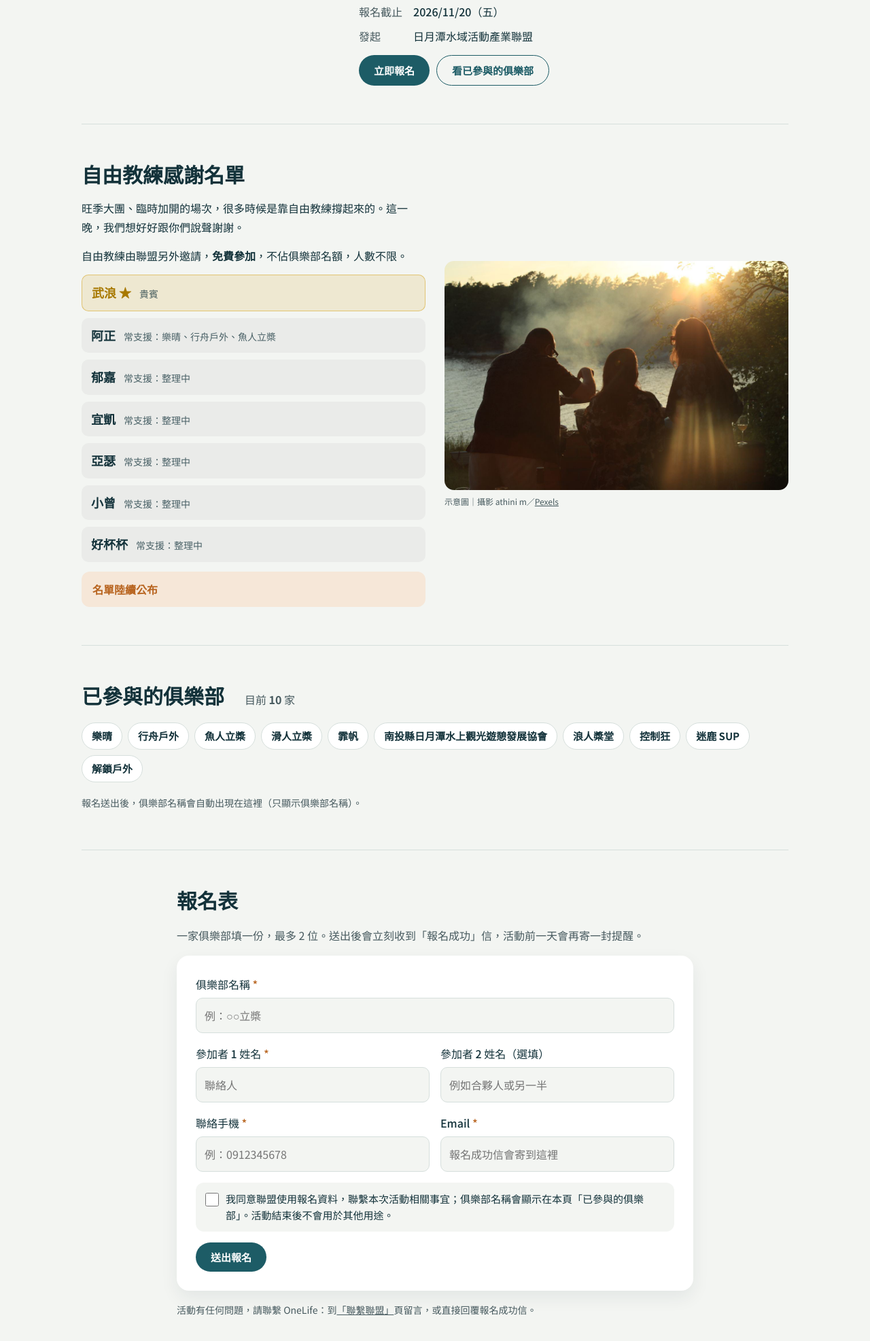
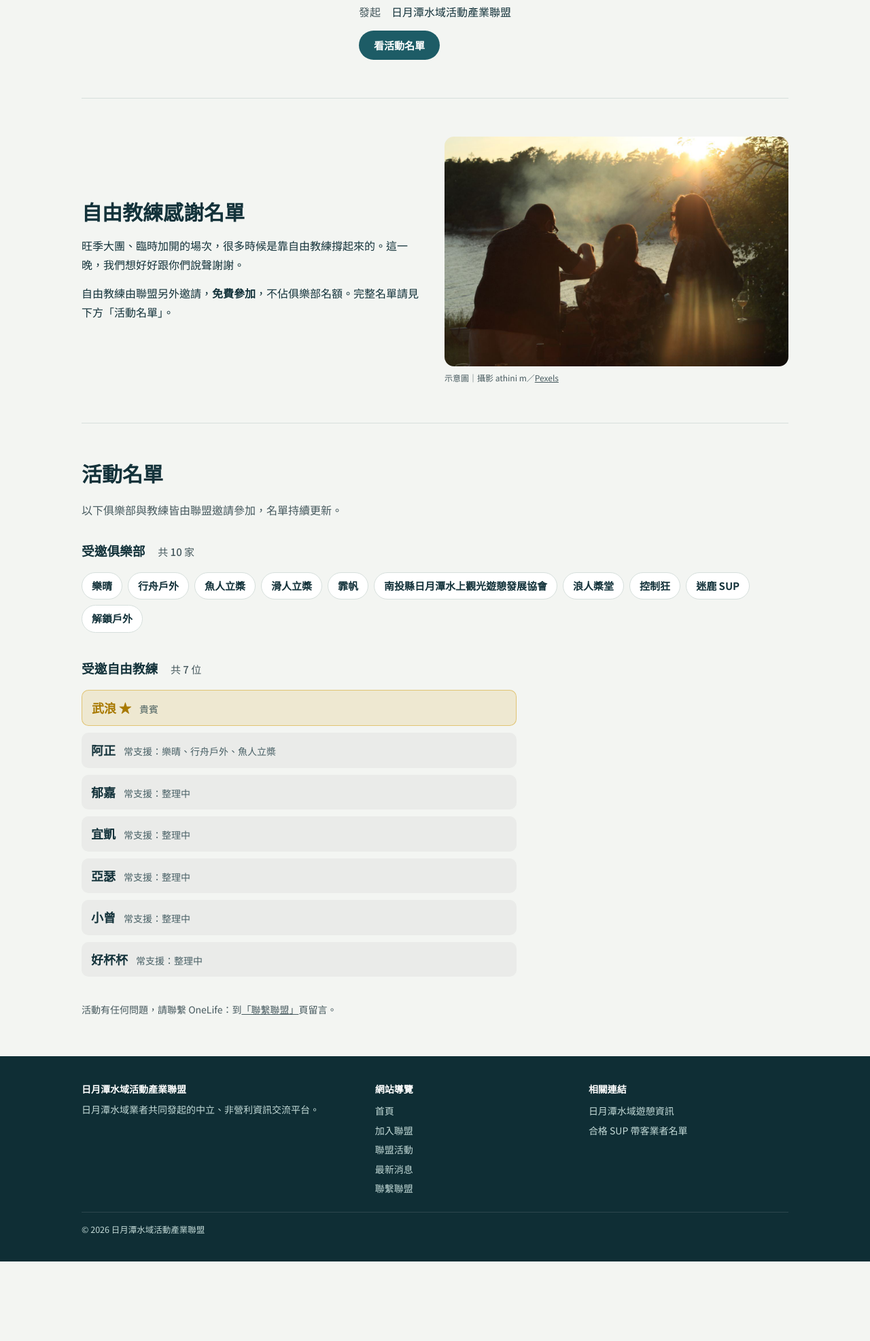
Before and after one commit to onelife-mini/sunmoonlake-alliance, a plain HTML site: page events/year-end-2026/index.html in a window 1280 px wide. Shown: the part 817-2790 px from the top of the page at 68% size. After the commit the page ends 2673 px from the top, so only its background shows below. Drawn offline with Linux system fonts and the light colour scheme; no server answers.

Commit message:
歲末感恩會：改為邀請制，移除報名表，新增「活動名單」區塊

```diff
--- a/events/year-end-2026/index.html
+++ b/events/year-end-2026/index.html
@@ -3,13 +3,13 @@
 <head>
 <meta charset="utf-8">
 <meta name="viewport" content="width=device-width,initial-scale=1,viewport-fit=cover">
-<title>2026 日月潭水域歲末感恩會｜活動報名｜日月潭水域活動產業聯盟</title>
-<meta name="description" content="今年辛苦了，一起烤肉、一起說聲謝謝。11/24（二）18:00–21:00 於魚池鄉解鎖小屋，集結日月潭周邊俱樂部交流，並感謝這一年協助各俱樂部帶團的自由教練。每家俱樂部 2 位，線上報名至 11/20。">
+<title>2026 日月潭水域歲末感恩會｜聯盟活動｜日月潭水域活動產業聯盟</title>
+<meta name="description" content="今年辛苦了，一起烤肉、一起說聲謝謝。11/24（二）18:00–21:00 於魚池鄉解鎖小屋，集結日月潭周邊俱樂部交流，並感謝這一年協助各俱樂部帶團的自由教練。聯盟邀請日月潭周邊俱樂部與自由教練一同參加。">
 <link rel="canonical" href="https://sunmoonlake.xyz/events/year-end-2026/">
 <meta property="og:type" content="website">
 <meta property="og:site_name" content="日月潭水域活動產業聯盟">
-<meta property="og:title" content="2026 日月潭水域歲末感恩會｜活動報名｜日月潭水域活動產業聯盟">
-<meta property="og:description" content="今年辛苦了，一起烤肉、一起說聲謝謝。11/24（二）18:00–21:00 於魚池鄉解鎖小屋，集結日月潭周邊俱樂部交流，並感謝這一年協助各俱樂部帶團的自由教練。每家俱樂部 2 位，線上報名至 11/20。">
+<meta property="og:title" content="2026 日月潭水域歲末感恩會｜聯盟活動｜日月潭水域活動產業聯盟">
+<meta property="og:description" content="今年辛苦了，一起烤肉、一起說聲謝謝。11/24（二）18:00–21:00 於魚池鄉解鎖小屋，集結日月潭周邊俱樂部交流，並感謝這一年協助各俱樂部帶團的自由教練。聯盟邀請日月潭周邊俱樂部與自由教練一同參加。">
 <meta property="og:url" content="https://sunmoonlake.xyz/events/year-end-2026/">
 <meta property="og:image" content="https://sunmoonlake.xyz/assets/img/year-end-2026-hut.jpg?v=1111">
 <meta name="theme-color" content="#0F2E35">
@@ -29,17 +29,17 @@
   </div>
 </header>
 <main id="main">
-<section class="page-head" data-hide-sticky><div class="wrap"><h1>2026 日月潭水域<wbr>歲末感恩會</h1><p>今年辛苦了，一起烤肉、一起說聲謝謝。</p><div class="head-facts"><span>11/24（二）18:00–21:00</span><span>魚池鄉 解鎖小屋</span><span>每家俱樂部 2 位</span></div></div></section>
+<section class="page-head" data-hide-sticky><div class="wrap"><h1>2026 日月潭水域<wbr>歲末感恩會</h1><p>今年辛苦了，一起烤肉、一起說聲謝謝。</p><div class="head-facts"><span>11/24（二）18:00–21:00</span><span>魚池鄉 解鎖小屋</span><span>聯盟邀請制</span></div></div></section>
 <div class="wrap">
   <section class="sec" data-hide-sticky>
     <div class="ev-top">
       <img class="poster" src="/assets/img/year-end-2026-hut.jpg?v=1111" alt="解鎖小屋外觀，前方是寬敞的水泥空地" width="1200" height="955">
       <div class="body">
         <p class="lead"><b>一年忙完了，日月潭的俱樂部們，一起吃頓飯吧。</b></p>
-        <p>這一年，日月潭周邊的俱樂部各自帶了很多團。年底了，我們想找個晚上，讓大家放下槳、圍著烤肉架聊聊天，認識一下平常在湖上擦身而過的同業。不限聯盟成員，日月潭周邊的俱樂部都歡迎。</p>
+        <p>這一年，日月潭周邊的俱樂部各自帶了很多團。年底了，我們想找個晚上，讓大家放下槳、圍著烤肉架聊聊天，認識一下平常在湖上擦身而過的同業。這次由聯盟邀請日月潭周邊的俱樂部參加（不限聯盟成員）。</p>
         <p>更重要的是，要謝謝這一年來，在各俱樂部人手不夠時幫忙帶團的自由教練。</p>
-        <dl class="kv"><dt>時間</dt><dd>2026/11/24（二）18:00–21:00</dd><dt>地點</dt><dd>解鎖小屋<br><span class="muted" style="font-size:14px">南投縣魚池鄉瓊文巷 38-2 號・Yellow 教練（解鎖戶外）的場地</span></dd><dt>形式</dt><dd>烤肉餐會</dd><dt>對象</dt><dd>日月潭周邊俱樂部（不限聯盟成員）</dd><dt>名額</dt><dd>每家俱樂部 2 位（例如合夥人或夫妻）</dd><dt>費用</dt><dd>每家俱樂部 NT$1,000～2,000（依實際參加人數公告，最少 1,000、最多不超過 2,000），活動當天現場收取，用來分攤餐費</dd><dt>報名截止</dt><dd>2026/11/20（五）</dd><dt>發起</dt><dd>日月潭水域活動產業聯盟</dd></dl>
-        <div style="display:flex;gap:10px;flex-wrap:wrap"><a class="btn btn-lake" href="#apply">立即報名</a><a class="btn btn-ghost" href="#joined">看已參與的俱樂部</a></div>
+        <dl class="kv"><dt>時間</dt><dd>2026/11/24（二）18:00–21:00</dd><dt>地點</dt><dd>解鎖小屋<br><span class="muted" style="font-size:14px">南投縣魚池鄉瓊文巷 38-2 號・Yellow 教練（解鎖戶外）的場地</span></dd><dt>形式</dt><dd>烤肉餐會</dd><dt>對象</dt><dd>聯盟邀請的日月潭周邊俱樂部與自由教練</dd><dt>名額</dt><dd>每家俱樂部 2 位（例如合夥人或夫妻）</dd><dt>費用</dt><dd>每家俱樂部 NT$1,000～2,000（依實際參加人數公告，最少 1,000、最多不超過 2,000），活動當天現場收取，用來分攤餐費</dd><dt>發起</dt><dd>日月潭水域活動產業聯盟</dd></dl>
+        <div style="display:flex;gap:10px;flex-wrap:wrap"><a class="btn btn-lake" href="#list">看活動名單</a></div>
       </div>
     </div>
   </section>
@@ -48,8 +48,18 @@
       <div style="display:flex;flex-direction:column;gap:14px">
         <h2>自由教練感謝名單</h2>
         <p>旺季大團、臨時加開的場次，很多時候是靠自由教練撐起來的。這一晚，我們想好好跟你們說聲謝謝。</p>
-        <p>自由教練由聯盟另外邀請，<b>免費參加</b>，不佔俱樂部名額，人數不限。</p>
-        <ul class="coaches">
+        <p>自由教練由聯盟另外邀請，<b>免費參加</b>，不佔俱樂部名額。完整名單請見下方「活動名單」。</p>
+      </div>
+      <figure><img src="/assets/img/year-end-2026-bbq.jpg?v=1111" alt="湖邊黃昏，朋友圍著烤肉架聊天（示意圖）" width="1200" height="800" loading="lazy"><figcaption>示意圖｜攝影 athini m／<a href="https://www.pexels.com/photo/summer-evening-barbecue-by-the-lake-34411250/" target="_blank" rel="noopener">Pexels</a></figcaption></figure>
+    </div>
+  </section>
+  <section class="sec" id="list">
+    <h2>活動名單</h2>
+    <p class="muted">以下俱樂部與教練皆由聯盟邀請參加，名單持續更新。</p>
+    <h3 style="margin-top:18px">受邀俱樂部　<span class="muted" style="font-family:var(--sans);font-size:15px;font-weight:500">共 10 家</span></h3>
+    <ul class="joined"><li>樂晴</li><li>行舟戶外</li><li>魚人立槳</li><li>滑人立槳</li><li>霏帆</li><li>南投縣日月潭水上觀光遊憩發展協會</li><li>浪人槳堂</li><li>控制狂</li><li>迷鹿 SUP</li><li>解鎖戶外</li></ul>
+    <h3 style="margin-top:24px">受邀自由教練　<span class="muted" style="font-family:var(--sans);font-size:15px;font-weight:500">共 7 位</span></h3>
+    <ul class="coaches" style="max-width:640px">
           <li class="vip"><b>武浪 ★</b><span>貴賓</span></li>
           <li><b>阿正</b><span>常支援：樂晴、行舟戶外、魚人立槳</span></li>
           <li><b>郁嘉</b><span>常支援：整理中</span></li>
@@ -57,45 +67,8 @@
           <li><b>亞瑟</b><span>常支援：整理中</span></li>
           <li><b>小曾</b><span>常支援：整理中</span></li>
           <li><b>好杯杯</b><span>常支援：整理中</span></li>
-        </ul>
-        <p class="soon">名單陸續公布</p>
-      </div>
-      <figure><img src="/assets/img/year-end-2026-bbq.jpg?v=1111" alt="湖邊黃昏，朋友圍著烤肉架聊天（示意圖）" width="1200" height="800" loading="lazy"><figcaption>示意圖｜攝影 athini m／<a href="https://www.pexels.com/photo/summer-evening-barbecue-by-the-lake-34411250/" target="_blank" rel="noopener">Pexels</a></figcaption></figure>
-    </div>
-  </section>
-  <section class="sec" id="joined">
-    <h2>已參與的俱樂部　<span class="muted" style="font-family:var(--sans);font-size:16px;font-weight:500">目前 <b id="joinedCount">—</b> 家</span></h2>
-    <ul class="joined" id="joinedList"><li class="empty">名單載入中…</li></ul>
-    <p class="muted" style="font-size:14px">報名送出後，俱樂部名稱會自動出現在這裡（只顯示俱樂部名稱）。</p>
-  </section>
-  <section class="sec" id="apply" data-hide-sticky>
-    <div class="reg-wrap">
-      <h2>報名表</h2>
-      <p class="muted">一家俱樂部填一份，最多 2 位。送出後會立刻收到「報名成功」信，活動前一天會再寄一封提醒。</p>
-      <div id="reg" data-event="year-end-2026" data-api="https://script.google.com/macros/s/AKfycbw1y5WbCX12ivtSylexB7xxvW3YWS8UEKiBIKNi6Gjl8S6GrlT1pdjMHBGJ7zfGqkzA/exec">
-        <p class="reg-state" id="regState" hidden></p>
-        <form class="form" id="regForm" novalidate>
-          <fieldset>
-            <div class="f"><label for="rClub">俱樂部名稱 <i>*</i></label><input id="rClub" name="club" type="text" placeholder="例：○○立槳" autocomplete="organization"></div>
-            <div class="f2">
-              <div class="f"><label for="rP1">參加者 1 姓名 <i>*</i></label><input id="rP1" name="person1" type="text" placeholder="聯絡人" autocomplete="name"></div>
-              <div class="f"><label for="rP2">參加者 2 姓名（選填）</label><input id="rP2" name="person2" type="text" placeholder="例如合夥人或另一半" autocomplete="off"></div>
-            </div>
-            <div class="f2">
-              <div class="f"><label for="rPhone">聯絡手機 <i>*</i></label><input id="rPhone" name="phone" type="tel" placeholder="例：0912345678" autocomplete="tel" inputmode="tel"></div>
-              <div class="f"><label for="rEmail">Email <i>*</i></label><input id="rEmail" name="email" type="email" placeholder="報名成功信會寄到這裡" autocomplete="email"></div>
-            </div>
-            <p class="fee-line" id="feeLine" hidden></p>
-            <label class="ck"><input type="checkbox" name="agree" id="rAgree" value="1"><span>我同意聯盟使用報名資料，聯繫本次活動相關事宜；俱樂部名稱會顯示在本頁「已參與的俱樂部」。活動結束後不會用於其他用途。</span></label>
-            <input class="hp" type="text" name="website" tabindex="-1" autocomplete="off" aria-hidden="true">
-            <p class="err" role="alert" hidden></p>
-            <button class="btn btn-lake" type="submit" style="align-self:flex-start">送出報名</button>
-          </fieldset>
-        </form>
-        <div class="done" id="regDone" hidden><i class="ico"><svg viewBox="0 0 24 24" aria-hidden="true"><path d="M5 12.5l4.5 4.5L19 7.5"/></svg></i><div><b>我們有收到您的報名！</b><p id="doneMsg"></p><p class="muted" style="font-size:14px;margin-top:8px">報名編號</p><p class="reg-id" id="doneId"></p><p id="doneWho"></p><p class="muted" style="font-size:14px">確認信已寄到 <span id="doneMail"></span>，沒看到請檢查促銷或垃圾郵件匣。</p></div></div>
-      </div>
-      <p class="muted" style="font-size:14px">活動有任何問題，請聯繫 OneLife：到<a href="/contact/">「聯繫聯盟」</a>頁留言，或直接回覆報名成功信。</p>
-    </div>
+    </ul>
+    <p class="muted" style="font-size:14px;margin-top:18px">活動有任何問題，請聯繫 OneLife：到<a href="/contact/">「聯繫聯盟」</a>頁留言。</p>
   </section>
 </div>
 </main>
@@ -107,8 +80,6 @@
     <p class="copy">© 2026 日月潭水域活動產業聯盟</p>
   </div>
 </footer>
-<a class="sticky off" id="sticky" href="#apply">立即報名</a>
 <script src="/assets/site.js?v=20261009b" defer></script>
-<script src="/assets/reg-club.js?v=20261111k" defer></script>
 </body>
 </html>
```
Also changed, not shown: events/index.html (+2 -2 lines), index.html (+1 -1 lines), news/index.html (+1 -1 lines).
